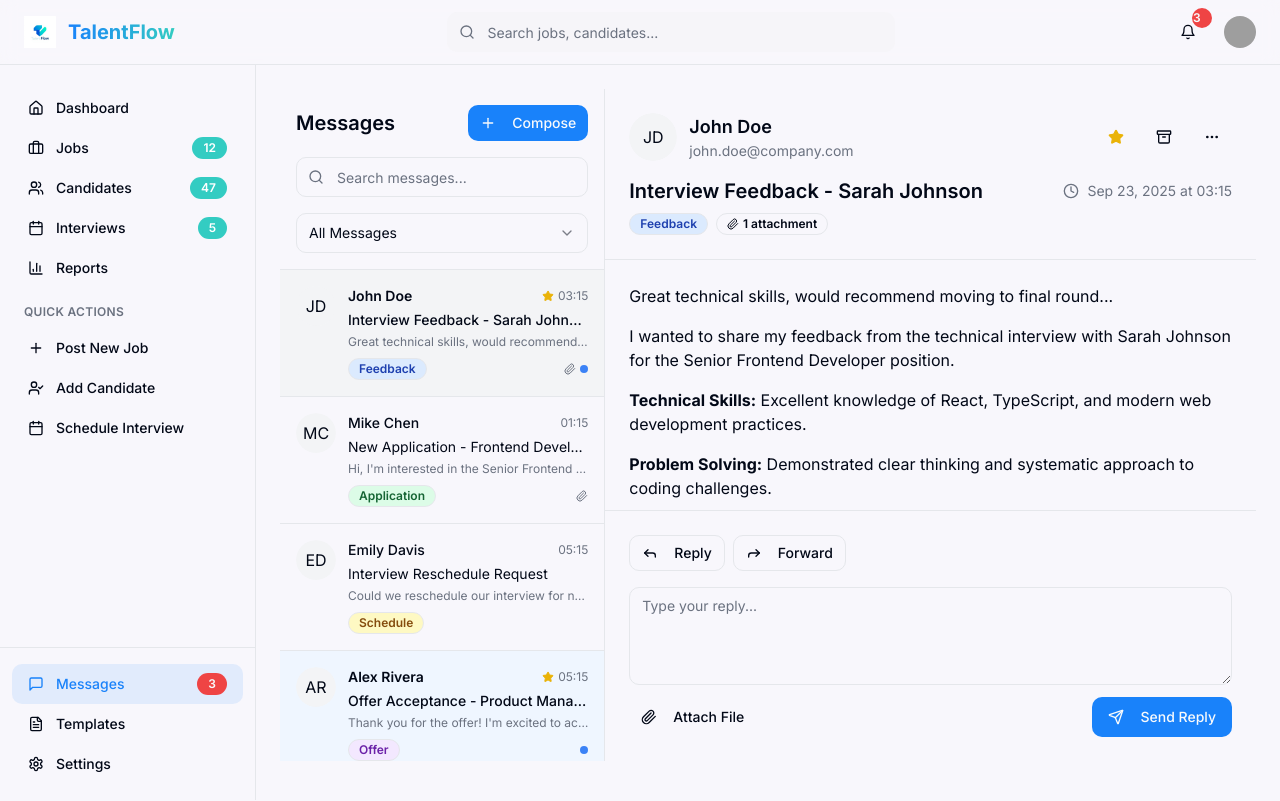
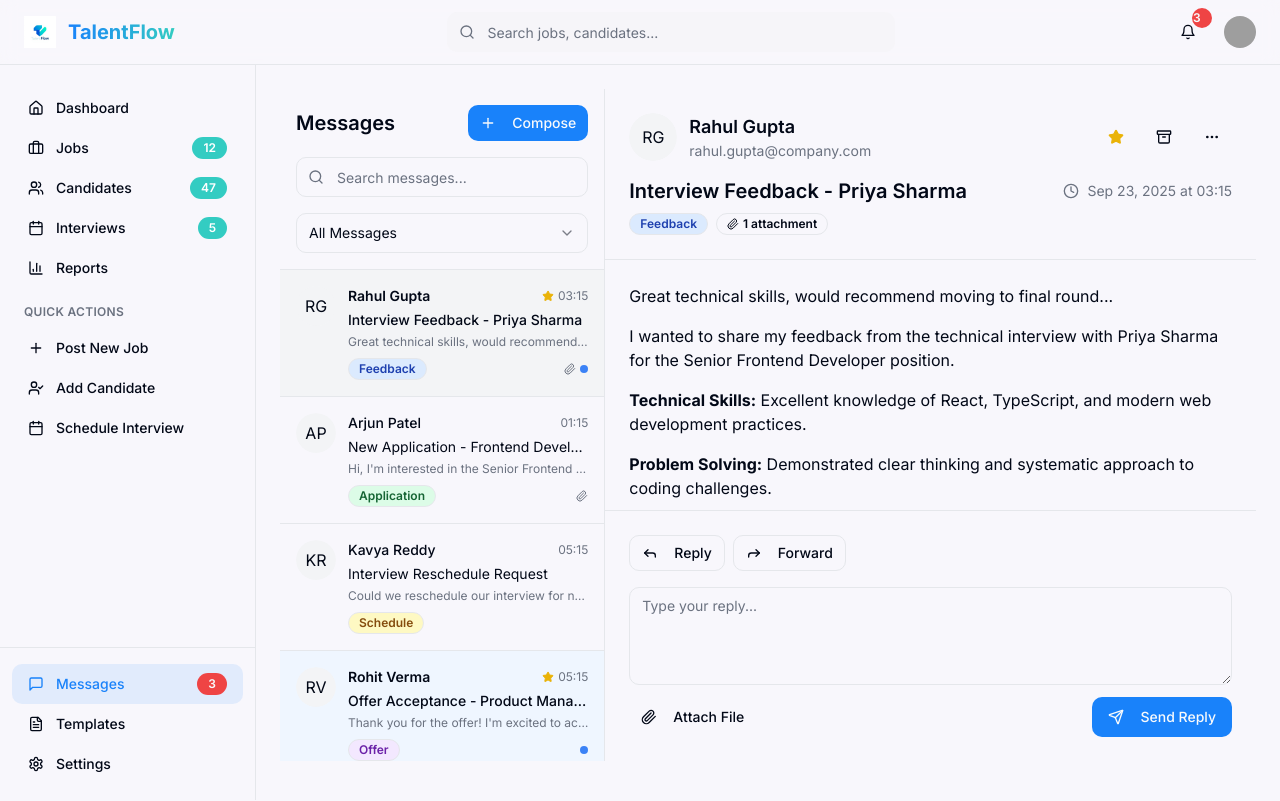
Before and after one commit to sakshibhaskar/ENTNT-project, a React (Vite) app: page /messages in a window 1280 px wide. Built offline with nearby package versions, Linux system fonts and the light colour scheme; grey boxes are pictures that could not be loaded; the HTML template or start-up script is replaced by a standard one.

Commit message:
Update messages with Indian names

```diff
--- a/src/pages/Messages.tsx
+++ b/src/pages/Messages.tsx
@@ -27,9 +27,9 @@ import { format } from "date-fns";
 const mockMessages = [
   {
     id: "1",
-    subject: "Interview Feedback - Sarah Johnson",
-    sender: "John Doe",
-    email: "john.doe@company.com",
+    subject: "Interview Feedback - Priya Sharma",
+    sender: "Rahul Gupta",
+    email: "rahul.gupta@company.com",
     avatar: "",
     preview: "Great technical skills, would recommend moving to final round...",
     date: new Date(Date.now() - 2 * 60 * 60 * 1000),
@@ -41,8 +41,8 @@ const mockMessages = [
   {
     id: "2",
     subject: "New Application - Frontend Developer",
-    sender: "Mike Chen",
-    email: "mike.chen@email.com",
+    sender: "Arjun Patel",
+    email: "arjun.patel@email.com",
     avatar: "",
     preview: "Hi, I'm interested in the Senior Frontend Developer position...",
     date: new Date(Date.now() - 4 * 60 * 60 * 1000),
@@ -54,8 +54,8 @@ const mockMessages = [
   {
     id: "3",
     subject: "Interview Reschedule Request",
-    sender: "Emily Davis",
-    email: "emily.davis@email.com",
+    sender: "Kavya Reddy",
+    email: "kavya.reddy@email.com",
     avatar: "",
     preview: "Could we reschedule our interview for next week? I have a conflict...",
     date: new Date(Date.now() - 24 * 60 * 60 * 1000),
@@ -67,8 +67,8 @@ const mockMessages = [
   {
     id: "4",
     subject: "Offer Acceptance - Product Manager",
-    sender: "Alex Rivera",
-    email: "alex.rivera@email.com",
+    sender: "Rohit Verma",
+    email: "rohit.verma@email.com",
     avatar: "",
     preview: "Thank you for the offer! I'm excited to accept and join the team...",
     date: new Date(Date.now() - 2 * 24 * 60 * 60 * 1000),
@@ -80,8 +80,8 @@ const mockMessages = [
   {
     id: "5",
     subject: "Follow-up on UX Designer Position",
-    sender: "Jessica Kim",
-    email: "jessica.kim@email.com",
+    sender: "Aisha Khan",
+    email: "aisha.khan@email.com",
     avatar: "",
     preview: "I wanted to follow up on my application submitted last week...",
     date: new Date(Date.now() - 3 * 24 * 60 * 60 * 1000),
@@ -309,7 +309,7 @@ const Messages = () => {
                   {selectedMessage.type === "interview_feedback" && (
                     <div className="space-y-4">
                       <p>
-                        I wanted to share my feedback from the technical interview with Sarah Johnson
+                        I wanted to share my feedback from the technical interview with Priya Sharma
                         for the Senior Frontend Developer position.
                       </p>
                       <p><strong>Technical Skills:</strong> Excellent knowledge of React, TypeScript, and modern web development practices.</p>
@@ -330,7 +330,7 @@ const Messages = () => {
                       <p>
                         Please find my resume and portfolio attached. I look forward to hearing from you.
                       </p>
-                      <p>Best regards,<br/>Mike Chen</p>
+                      <p>Best regards,<br/>Arjun Patel</p>
                     </div>
                   )}
 
@@ -345,7 +345,7 @@ const Messages = () => {
                         As discussed, my start date will be in two weeks. Please let me know if there
                         are any documents or preparations needed before then.
                       </p>
-                      <p>Best regards,<br/>Alex Rivera</p>
+                      <p>Best regards,<br/>Rohit Verma</p>
                     </div>
                   )}
                 </div>
@@ -357,7 +357,7 @@ const Messages = () => {
                     <div className="space-y-2">
                       <div className="flex items-center gap-2 text-sm">
                         <Paperclip className="h-4 w-4" />
-                        <span>resume_mike_chen.pdf</span>
+                        <span>resume_arjun_patel.pdf</span>
                         <Button variant="ghost" size="sm">Download</Button>
                       </div>
                       {selectedMessage.attachments > 1 && (
```
